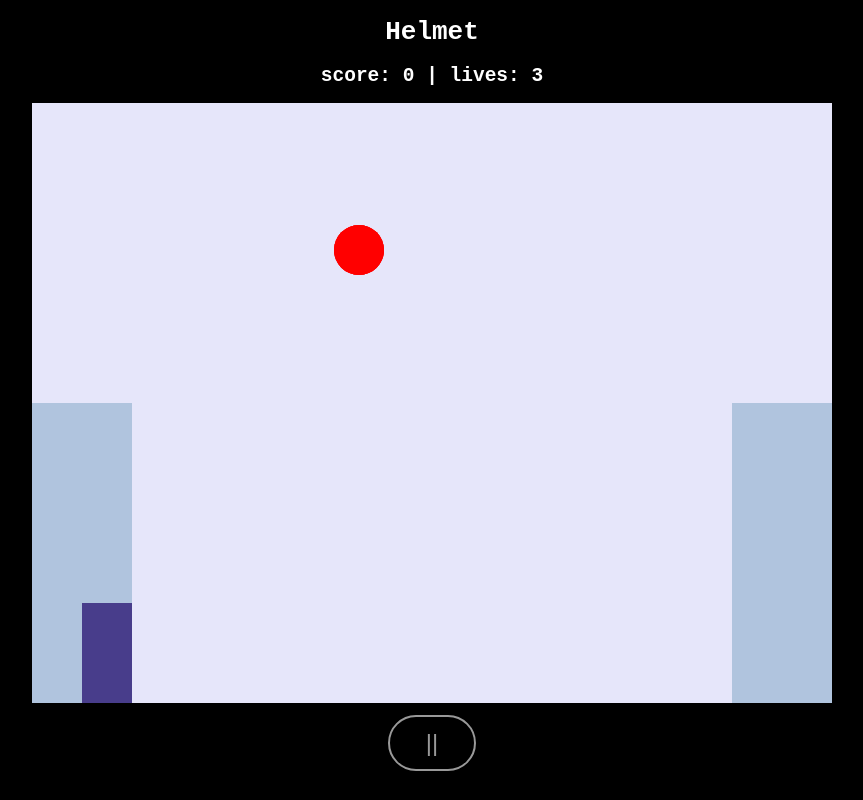
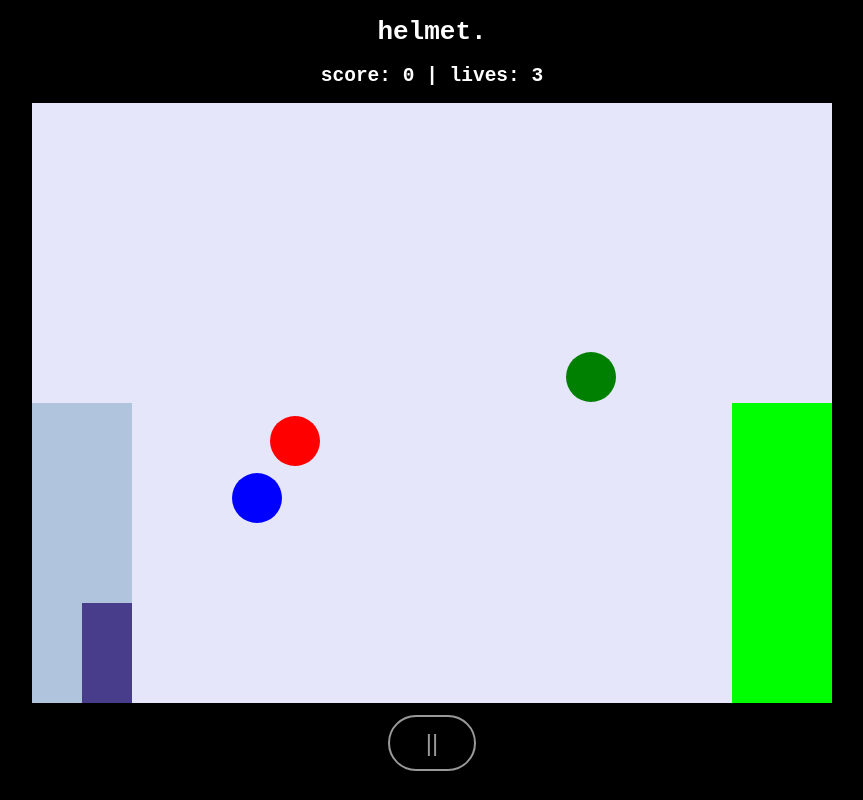
Before and after one commit to TFShirley/Helmet, a plain HTML site: page index.html in a window 1280 px wide. Both pictures are taken after a click on the button "start". Shown: the whole page, without its empty margins (208-1071 px from the left). Drawn offline with nearby package versions, Linux system fonts and the light colour scheme.

Commit message:
Tools are independent, spawn & reswpawn randomly. Game can be lost and resets. Needs an opening & closing door (half implemented)

```diff
--- a/css/style.css
+++ b/css/style.css
@@ -44,14 +44,17 @@ body {
 
 #tool1 {
   left: 250px;
+  background-color: red;
 }
 
 #tool2 {
   left: 350px;
+  background-color: blue;
 }
 
 #tool3 {
   left: 450px;
+  background-color: green;
 }
 
 
--- a/index.html
+++ b/index.html
@@ -8,7 +8,7 @@
     <script src="js/app.js" charset="utf-8" async></script>
   </head>
   <body>
-    <h1>Helmet</h1>
+    <h1>helmet.</h1>
     <h2>score: <span id="score">0</span>  |  lives: <span id="lives">3<span></h2>
     <div class="container" id="container">
       <div class="building" id="start"></div>
--- a/js/app.js
+++ b/js/app.js
@@ -1,36 +1,33 @@
 // Is this thing on??
 var interval;
 var progRunning = false;
-
+var paused = false;
 // Defining game variables
 var container = $("#container");
 var building = $(".building");
 var start = $("#start");
 var house = $("#house");
+var doorClock;
 var doorOpen = false;
 var score = 0;
-var lives = 3;
-
+var lives = 0;
 // Player variables
 var player = $("#player");
 var playerPosX = 50;
 var playerPosY = 500;
-var playerGroundSpd = 4;
-// var playerAirSpd = 1.5;
-// var playerGravity = 0.1;
-// var playerGravSpd = 0;
+var playerGroundSpd = 2.5;
 var arrived = false;
-
 // Tool variables
 var tool = $(".tool");
 var tool1 = $("#tool1");
 var tool2 = $("#tool2");
 var tool3 = $("#tool3");
-var toolPosX = Math.floor((Math.random() * 450) + 200);
-var toolPosY = 100;
-var toolGravity = 0.008;
-var toolGravSpd = -0.2;
-
+var toolPosX = [Math.floor((Math.random() * 450) + 200),
+  Math.floor((Math.random() * 450) + 200),
+  Math.floor((Math.random() * 450) + 200)];
+var toolPosY = [200,200,200];
+var toolGravity = 0.01;
+var toolGravSpd = [-0.5,-0.2,-0.9];
 
 // ----- Controls -----
 // Flags for movement
@@ -70,47 +67,54 @@ $(document).keyup(function(e) {
 //  -------------------
 
 $("#btn").click(function(){
-  if (progRunning) {
+  // Pause
+  if (progRunning == true && paused == false) {
     progRunning = false;
+    paused = true;
     clearInterval(interval);
     $("#btn").html(">");
-    console.log("Stopped");
+    console.log("Paused");
+    // Unpause
   } else {
     progRunning = true;
+    paused = false;
+    // If you're dead, restart
+    if (lives == 0) {
+      lives = 3;
+      score = 0;
+      $("#lives").html(lives);
+      $("#score").html(score);
       console.log("Started");
+      // Otherwise carry on
+    } else {
+      console.log("Unpaused");
+    }
     $("#btn").html("||");
 
     interval = setInterval(function(){
-
       // Defined object edges
-      // --------------------
       // Container
       var containerLeft = container.offset().left;
       var containerRight = containerLeft + container.width();
       var containerTop = container.offset().top;
       var containerBottom = containerTop + container.height();
-      // console.log(containerBottom);
 
       player.css({
         'left': playerPosX + "px",
         'top': playerPosY + "px"
       })
-
       tool1.css({
-        'left': toolPosX + "px",
-        'top': toolPosY + "px"
+        'left': toolPosX[0] + "px",
+        'top': toolPosY[0] + "px"
       })
-
       tool2.css({
-        'left': toolPosX + "px",
-        'top': toolPosY + "px"
+        'left': toolPosX[1] + "px",
+        'top': toolPosY[1] + "px"
       })
-
       tool3.css({
-        'left': toolPosX + "px",
-        'top': toolPosY + "px"
+        'left': toolPosX[2] + "px",
+        'top': toolPosY[2] + "px"
       })
-
       // Tracking player movement
       // Player
       var playerLeft = player.offset().left;
@@ -122,13 +126,11 @@ $("#btn").click(function(){
       var toolRight = toolLeft + tool.width();
       var toolTop = tool.offset().top;
       var toolBottom = toolTop + tool.height();
-
       // Start building
       var startLeft = start.offset().left;
       var startRight = startLeft + start.width();
       var startTop = start.offset().top;
       var startBottom = startTop + start.height();
-      // console.log(startBottom + "," + startTop);
       // Safehouse
       var houseLeft = house.offset().left;
       var houseRight = houseLeft + house.width();
@@ -136,40 +138,23 @@ $("#btn").click(function(){
       var houseBottom = houseTop + house.height();
       // --------------------
 
-
       // ----- PLAYER CODE -----
       // Moving left (& collision with the start building)
       if (left && playerLeft >= startRight - 50) {
-        // if (jumping) {
-        //   playerPosX -= playerAirSpd;
-        // } else{
         playerPosX -= playerGroundSpd;
-        // }
         console.log ("left");
       }
-
-      // if (playerLeft < startRight) {
-        //   playerPosX = 81;
-        // }
-
       // Moving right
-      if (right) {
-        // if (jumping) {
-        //   playerPosX += playerAirSpd;
-        // } else{
+      if (right && playerRight <= houseLeft - 1) {
         playerPosX += playerGroundSpd;
-        // }
         console.log ("right");
       }
-
       // Touching the Safehouse
-
       function resetPlayerPos() {
         playerPosX = 50;
-        // playerGravSpd = 0;
         playerPosY = 500;
       }
-      if (playerRight >= houseLeft) {
+      if (playerRight >= houseLeft && doorOpen == true) {
         arrived = true;
         resetPlayerPos();
         score++;
@@ -177,51 +162,59 @@ $("#btn").click(function(){
       } else {
         arrived = false
       }
-
     // Touching a Tool
-      if (playerRight >= toolLeft && playerTop <= toolBottom
-      && playerLeft <= toolRight && playerTop <= toolBottom) {
-        resetToolPos();
+      tool.each(function(index){
+        if (playerRight >= $(this).offset().left && playerTop <= ($(this).offset().top + $(this).height())
+        && playerLeft <= ($(this).offset().left + $(this).width())) {
+          resetToolPos(index);
           resetPlayerPos();
           lives--;
           $("#lives").html(lives);
+          if (lives == 0) {
+            lives == 3;
+            score == 0;
+            progRunning = false;
+            doorOpen = false;
+            clearInterval(interval);
+            $("#btn").html("start");
           }
-
-      // Tracking jump speed
-      // playerGravSpd += playerGravity;
-      // playerPosY+= playerGravSpd;
-
-      // Jumping
-      // if (up && jumping == false){
-      //   jumping = true;
-      //   playerGravity = 0.1;
-      //   playerGravSpd = -5;
-      //   console.log("up");
-      // }
-      // // Floor collision
-      // if (playerBottom >= containerBottom && jumping == true) {
-      //   jumping = false;
-      //   playerPosY = 500;
-      //   playerGravity = 0;
-      //   playerGravSpd = 0;
-      // }
+        }
+      })
       // -----------------------
-
 
       // ------- TOOL CODE -------
       // Tracking fall speed
-      toolGravSpd += toolGravity;
-      toolPosY+= toolGravSpd;
+      for (var i = 0; i < toolGravSpd.length; i++) {
+        toolGravSpd[i] += toolGravity;
+      }
+      for (var i = 0; i < toolPosY.length; i++) {
+        toolPosY[i]+=toolGravSpd[i]
+      }
+      function resetToolPos(i) {
+        toolPosY[i] = 200;
+        toolGravSpd[i] = Math.floor((Math.random() * (0.7) -0.2).toFixed(1));
+        toolPosX[i] = Math.floor((Math.random() * 450) + 200);
+      }
+      tool.each(function(index){
+        if ($(this).offset().top >= 640) {
+          resetToolPos(index);
+        }
+      })
+      // ------------------------
 
-      function resetToolPos() {
-        toolPosY = 100;
-        toolGravSpd = -0.2;
-        toolPosX = Math.floor((Math.random() * 450) + 200);
+      // SAFE HOUSE CODE
+      doorClock = setInterval(function(){
+        if (doorOpen == false) {
+          doorOpen = true;
+          $("#house").css('background', 'lime');
+          console.log("Opened the door");
+        // } else {
+        //   doorOpen = false;
+        //   $("#house").css('background', 'lightsteelblue');
         }
 
-      if (toolTop >= containerBottom - tool.height()) {
-        resetToolPos();
-      }
+      }, 1000);
+
     }, 6);
   }
 });
```
Lines whose indentation alone changed are shown as unchanged.
